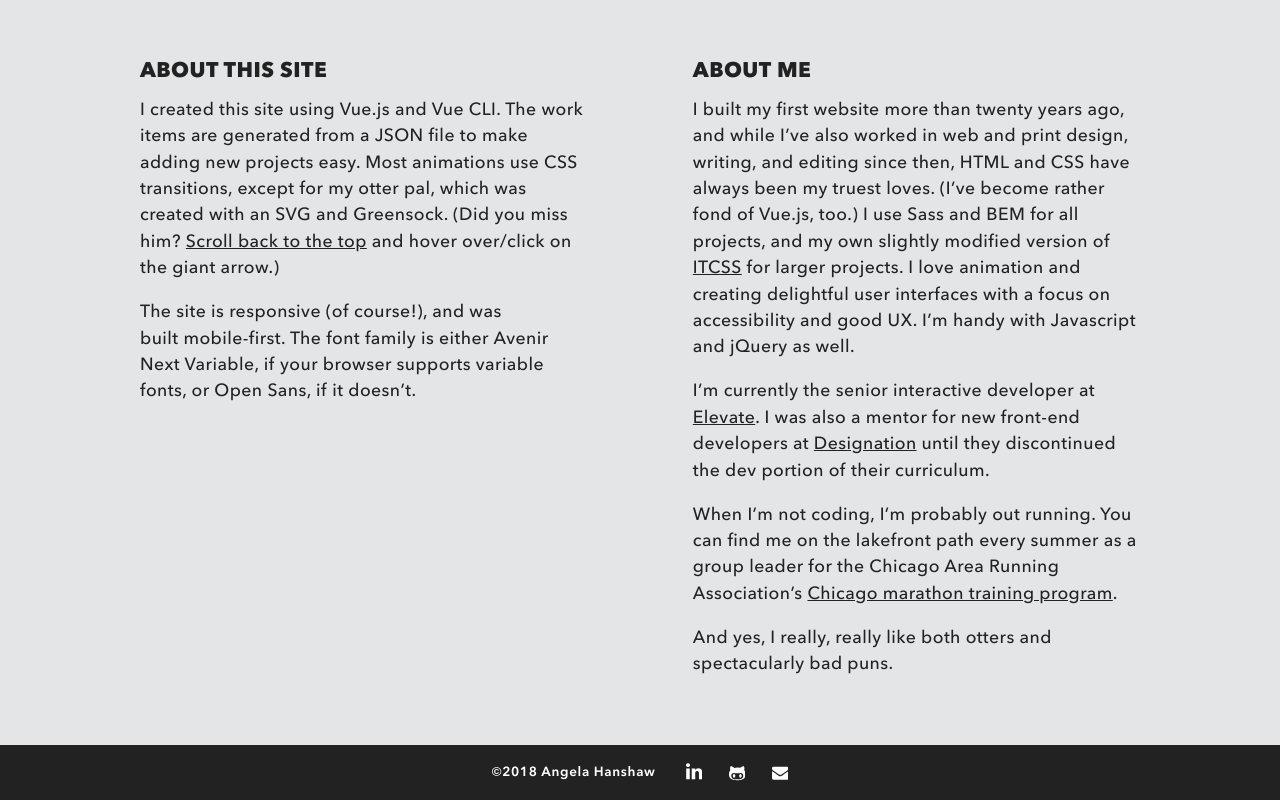
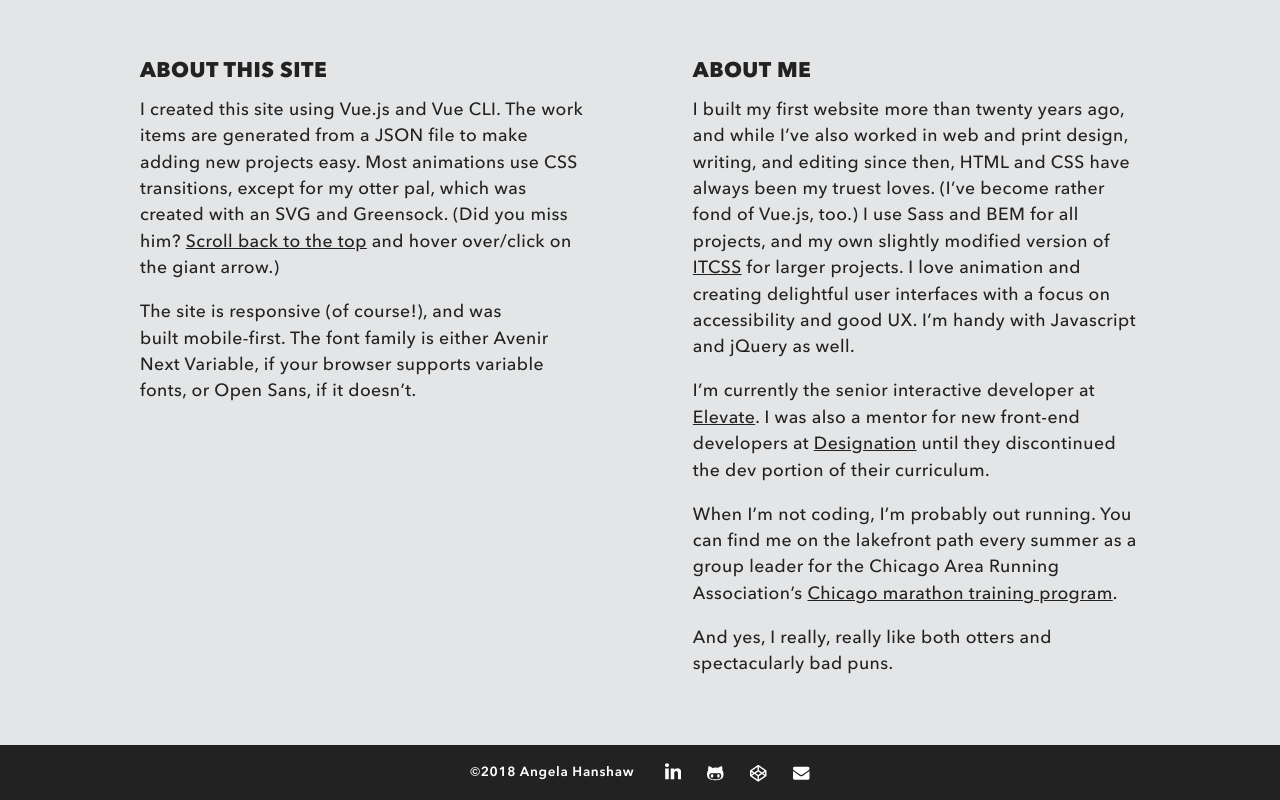
Before and after one commit to ahanshaw/portfolio2018, a Vue app: page / in a window 1280 px wide. Shown: the part 5375-6175 px from the top of the page. Built offline with nearby package versions, Linux system fonts and the light colour scheme.

Commit message:
add codepen link

```diff
--- a/src/components/Foot.vue
+++ b/src/components/Foot.vue
@@ -8,10 +8,13 @@
             <a target="_blank" rel="noopener noreferrer" href="https://github.com/ahanshaw/">
                 <svg id="github" class="github" data-name="Layer 1" xmlns="http://www.w3.org/2000/svg" viewBox="0 0 48.23 40.81"><title>Github</title><path d="M47.34,36.91C43.52,44.65,33,45.4,25.46,45.4S6.65,44.74,2.68,36.91A21.34,21.34,0,0,1,.89,27.32,17.21,17.21,0,0,1,4.83,15.84,15.93,15.93,0,0,1,4,10.92,14.2,14.2,0,0,1,5.52,4.6c4.58,0,7.51,2,11,4.72a39,39,0,0,1,9-1,35.11,35.11,0,0,1,8.12.92C37,6.54,40,4.6,44.47,4.6A14.07,14.07,0,0,1,46,10.92a15.4,15.4,0,0,1-.78,4.86,17.42,17.42,0,0,1,3.94,11.54A21.8,21.8,0,0,1,47.34,36.91ZM35.2,24.07a41.69,41.69,0,0,0-5.65.61A30.09,30.09,0,0,1,25,25a30,30,0,0,1-4.55-.32,41.35,41.35,0,0,0-5.65-.61c-4.73,0-7.42,3.92-7.42,8.35,0,8.87,8.11,10.23,15.19,10.23h4.86c7.07,0,15.19-1.36,15.19-10.23C42.62,28,39.92,24.07,35.2,24.07ZM15.72,38C13.12,38,12,34.53,12,32.42s1.11-5.57,3.71-5.57,3.71,3.45,3.71,5.57S18.33,38,15.72,38Zm18.56,0c-2.62,0-3.71-3.45-3.71-5.56s1.09-5.57,3.71-5.57S38,30.3,38,32.42,36.88,38,34.28,38Z" transform="translate(-0.89 -4.6)" style="fill:#fff"/></svg>
             </a>
+            <a target="_blank" rel="noopener noreferrer" href="https://codepen.io/ahanshaw">
+                <svg id="codepen" class="codepen" data-name="Layer 1" xmlns="http://www.w3.org/2000/svg" viewBox="0 0 47.52 47.52"><title>Codepen</title><path d="M48.72,32.24a2.08,2.08,0,0,1-.91,1.7L26.1,48.42a2.26,2.26,0,0,1-1.14.34,2.2,2.2,0,0,1-1.14-.34L2.1,33.94a2.07,2.07,0,0,1-.9-1.7V17.76a2.09,2.09,0,0,1,.9-1.7L23.82,1.58A2.2,2.2,0,0,1,25,1.24a2.26,2.26,0,0,1,1.14.34L47.81,16.06a2.1,2.1,0,0,1,.91,1.7ZM10.4,25,5.28,21.58v6.84Zm12.52-8.38V7.1l-16,10.66,7.14,4.77Zm0,26.28V33.38l-8.86-5.91L6.92,32.24ZM32.17,25,25,20.17,17.74,25,25,29.83ZM43,17.76,27,7.1v9.52l8.86,5.91Zm0,14.48-7.13-4.77L27,33.38V42.9Zm1.64-3.82V21.58L39.51,25Z" transform="translate(-1.2 -1.24)" style="fill:#fff"/></svg>
+            </a>
             <a href="mailto:angela.hanshaw@gmail.com">
                 <svg id="mail" class="mail" data-name="Layer 1" xmlns="http://www.w3.org/2000/svg" viewBox="0 0 47.68 37.46"><title>mail</title><path d="M44.29,17.75C40.14,20.62,36,23.5,31.84,26.4,30.11,27.59,27.18,30,25,30H25c-2.15,0-5.08-2.45-6.81-3.64C14,23.5,9.86,20.62,5.74,17.75c-1.89-1.28-4.58-4.28-4.58-6.7,0-2.61,1.41-4.85,4.26-4.85H44.58a4.29,4.29,0,0,1,4.26,4.26C48.84,13.44,46.63,16.13,44.29,17.75Zm4.55,21.66a4.26,4.26,0,0,1-4.26,4.25H5.42a4.27,4.27,0,0,1-4.26-4.25V18.28A14.91,14.91,0,0,0,3.85,20.6c4.42,3,8.89,6,13.22,9.18,2.24,1.65,5,3.67,7.9,3.67H25c2.9,0,5.66-2,7.9-3.67,4.34-3.14,8.81-6.18,13.25-9.18a15.81,15.81,0,0,0,2.66-2.32Z" transform="translate(-1.16 -6.2)" style="fill:#fff"/></svg>
             </a>
-    </p>
+        </p>
     </div>
 </template>
 
@@ -66,6 +69,7 @@
         }
 
         .github,
+        .codepen,
         .mail {
             vertical-align: -.4em;
         }
```
Also changed, not shown: public/images/mail.svg (added).
